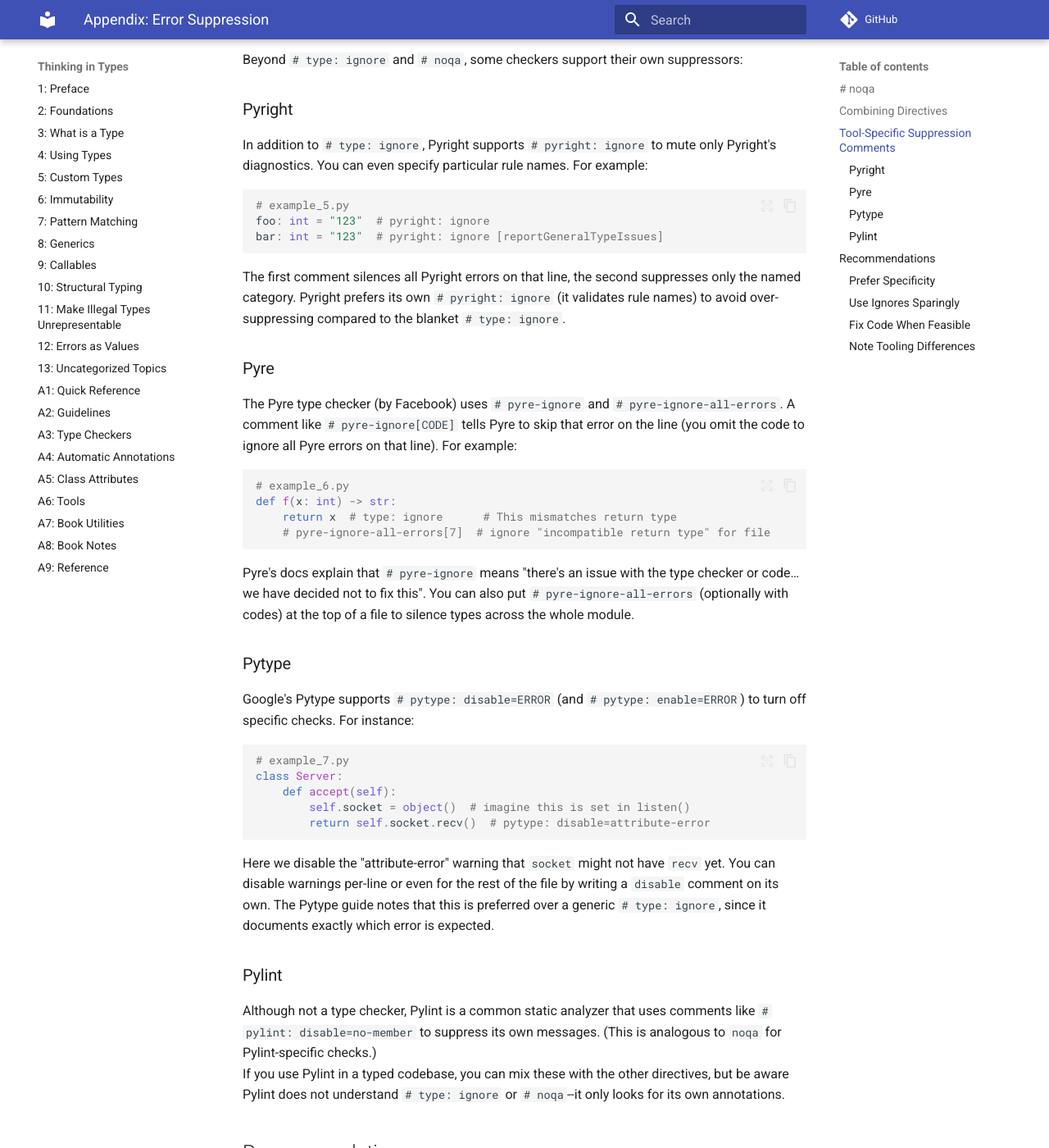
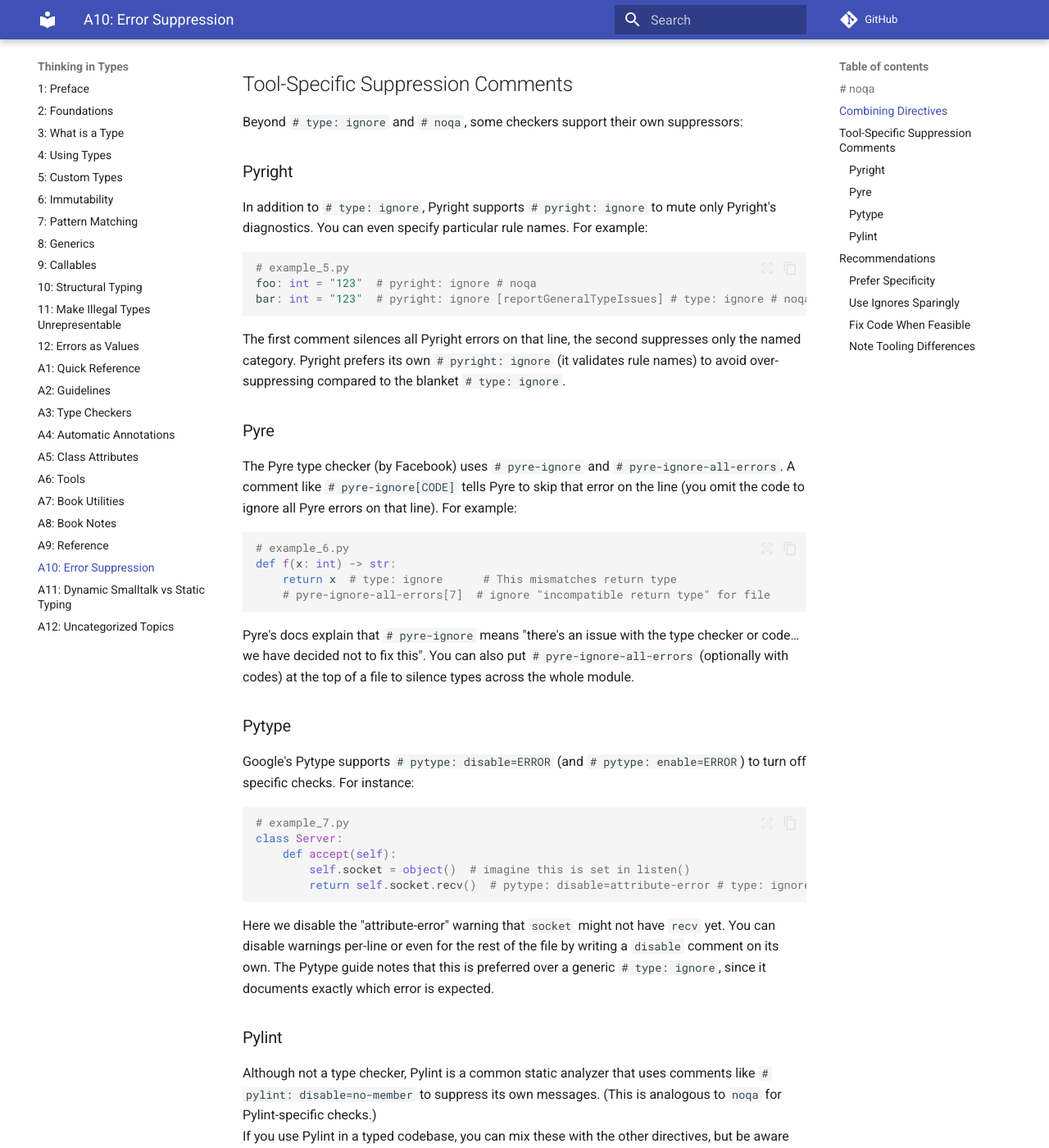
Before and after one commit to ThinkingInTypes/ThinkingInTypes.github.io, an MkDocs documentation site: the page built from Chapters/Z10_Appendix_Error_Suppression.md, in a window 1280 px wide and 1400 px high, scrolled down 2353 px. Shown: the whole window at 82% size. Built offline with MkDocs 1.6.1 and Material for MkDocs 9.7.7, drawn with Linux system fonts in a browser that asks for light colours; comment, search, counter and statistics services are not loaded; some of the changed text lies outside the part shown.

Commit message:
Reorganized and renumbered

````diff
--- a/Chapters/Z10_Error_Suppression.md
+++ b/Chapters/Z10_Appendix_Error_Suppression.md
@@ -53,7 +57,7 @@
 
 ```python
 # example_2.py
-from math import *  # noqa
+from math import *  # type: ignore  # noqa
 ```
 
 Without `# noqa`, a linter like Flake8 would warn about the wildcard import.
@@ -96,8 +100,8 @@
 
 ```python
 # example_5.py
-foo: int = "123"  # pyright: ignore
-bar: int = "123"  # pyright: ignore [reportGeneralTypeIssues]
+foo: int = "123"  # pyright: ignore # noqa
+bar: int = "123"  # pyright: ignore [reportGeneralTypeIssues] # type: ignore # noqa
 ```
 
 The first comment silences all Pyright errors on that line, the second suppresses only the named category.
@@ -130,8 +134,7 @@
 class Server:
     def accept(self):
         self.socket = object()  # imagine this is set in listen()
-        return self.socket.recv()  # pytype: disable=attribute-error
-
+        return self.socket.recv()  # pytype: disable=attribute-error # type: ignore # noqa
 ```
 
 Here we disable the "attribute-error" warning that `socket` might not have `recv` yet.
--- a/mkdocs.yml
+++ b/mkdocs.yml
@@ -38,7 +38,6 @@
   - '10: Structural Typing': C10_Structural_Typing.md
   - '11: Make Illegal Types Unrepresentable': C11_Make_Illegal_Types_Unrepresentable.md
   - '12: Errors as Values': C12_Errors_as_Values.md
-  - '13: Uncategorized Topics': C13_Uncategorized_Topics.md
   - 'A1: Quick Reference': Z01_Appendix_Quick_Reference.md
   - 'A2: Guidelines': Z02_Appendix_Guidelines.md
   - 'A3: Type Checkers': Z03_Appendix_Type_Checkers.md
@@ -48,3 +47,6 @@
   - 'A7: Book Utilities': Z07_Appendix_Book_Utilities.md
   - 'A8: Book Notes': Z08_Appendix_Book_Notes.md
   - 'A9: Reference': Z09_Appendix_Reference.md
+  - 'A10: Error Suppression': Z10_Appendix_Error_Suppression.md
+  - 'A11: Dynamic Smalltalk vs Static Typing': Z11_Appendix_Dynamic_Smalltalk_vs_Static_Typing.md
+  - 'A12: Uncategorized Topics': Z12_Appendix_Uncategorized_Topics.md
````
Also changed, not shown: other parts of Chapters/Z10_Appendix_Error_Suppression.md (+7 -3 lines), Chapters/Z12_Appendix_Uncategorized_Topics.md (renamed from Chapters/C13_Uncategorized_Topics.md, +1 -1 lines), Chapters/index.md (+1 -1 lines), Chapters/Z11_Appendix_Dynamic_Smalltalk_vs_Static_Typing.md (renamed from Chapters/Z11_Smalltalk.md).
